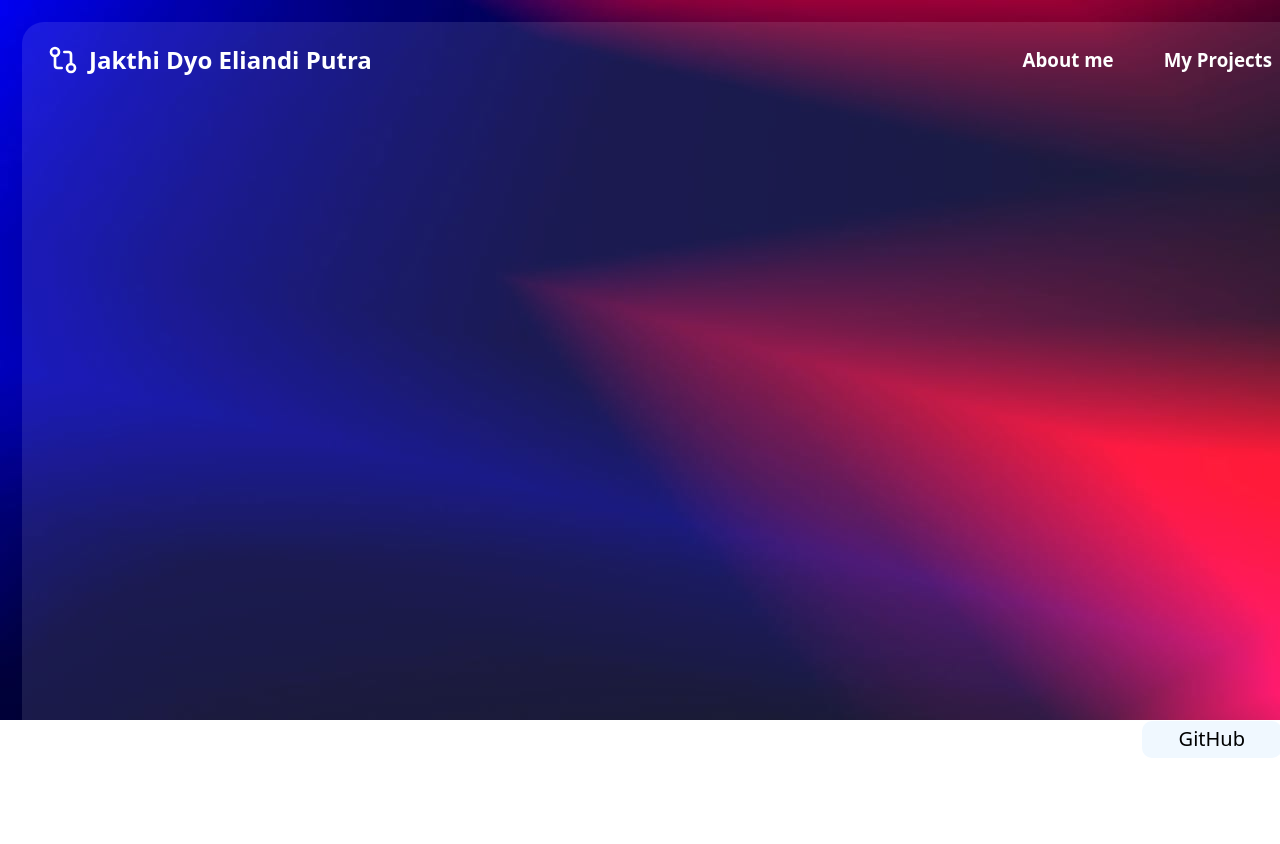
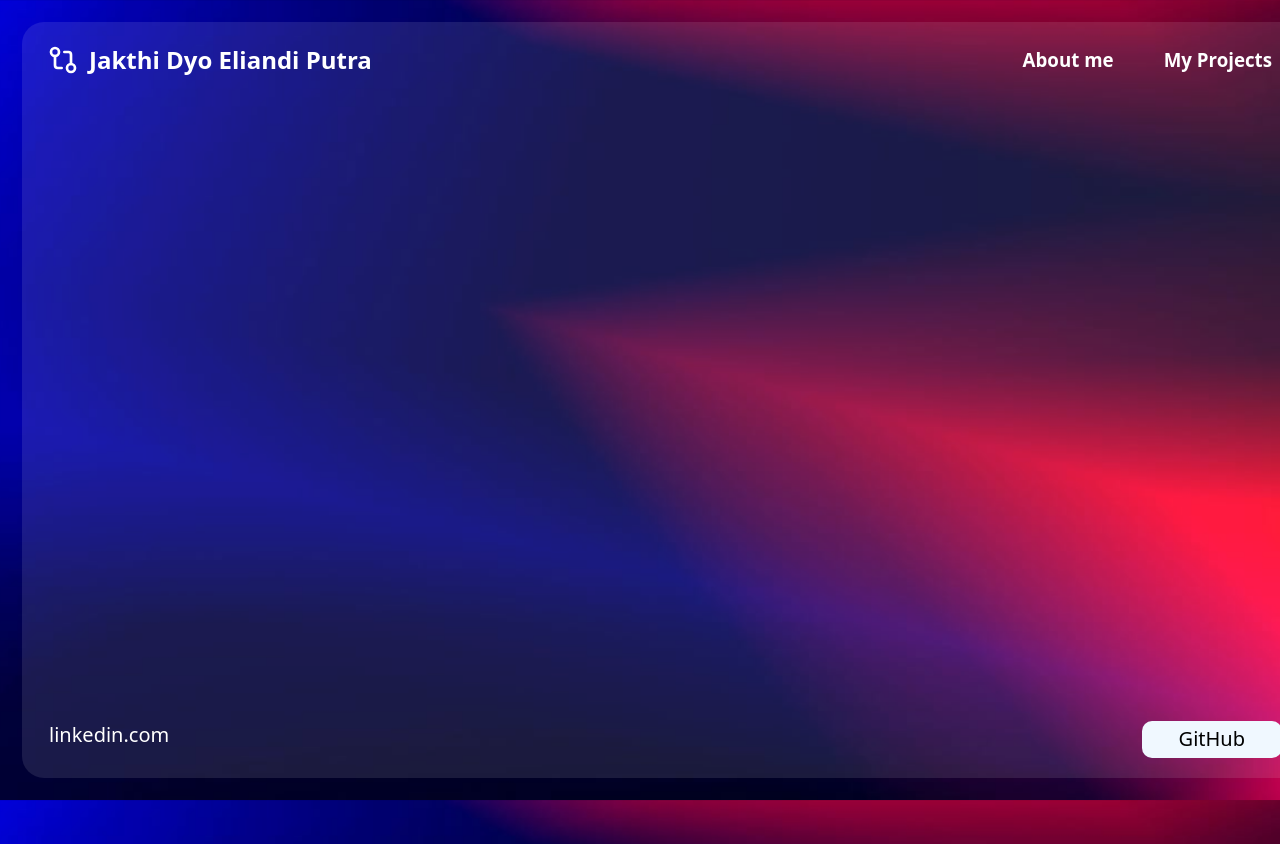
Before and after one commit to jakthi/My-Profile, a React (Vite) app: page / in a window 1280 px wide. Shown: the top 844 px of the page. Before the commit the page ends 800 px from the top, so only its background shows below. Built offline with nearby package versions, Linux system fonts and the light colour scheme.

Commit message:
Update body background

```diff
--- a/src/App.css
+++ b/src/App.css
@@ -8,6 +8,9 @@ body {
     background-image: url('/image/background.jpg');
     background-size: cover;
     background-repeat: no-repeat;
+    background-position: center;
+    background-attachment: fixed;
+    height: 100vh;
     overflow: hidden;
     padding: 22px;
 }
```
